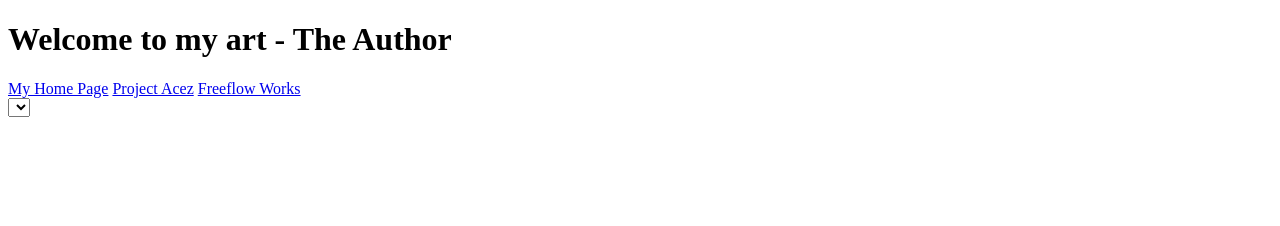
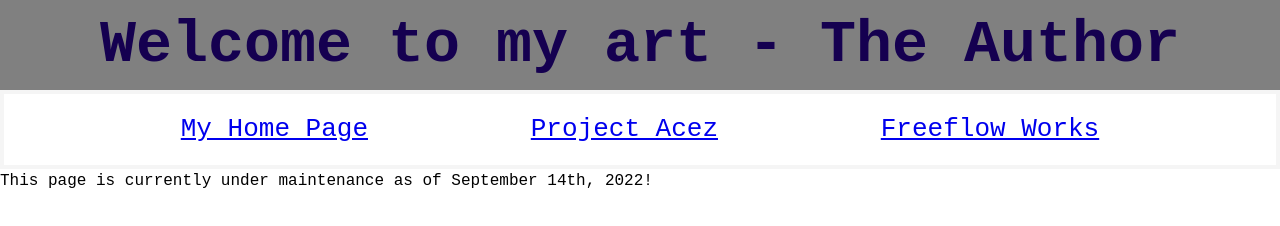
Before and after one commit to jayala2025/PersonalWebsite, a plain HTML site: page mywritingworks.html in a window 1280 px wide. Drawn offline with Linux system fonts and the light colour scheme; a web font is replaced by a local one.

Commit message:
Updated the body text color, created a page for Project Acez, and I added CSS to the writing works page.

```diff
--- a/mywritingworks.html
+++ b/mywritingworks.html
@@ -4,6 +4,7 @@
     <meta charset="UTF-8">
     <meta http-equiv="X-UA-Compatible" content="IE=edge">
     <meta name="viewport" content="width=device-width, initial-scale=1.0">
+    <link href="wwstyle.css" rel="stylesheet">
     <title>Jose's Writing Works</title>
     <style>
         @import url('https://fonts.googleapis.com/css2?family=Abril+Fatface&family=Ibarra+Real+Nova&family=Merriweather:ital@1&family=Space+Mono&family=Work+Sans:wght@400;500;800&display=swap');
@@ -12,14 +13,12 @@
         <div class="wwheader" >
             <nav class="wwnavbar">
                 <a class="homenav" href="index.html">My Home Page</a>
-                <a class="projectaceznav" href="#projectacez">Project Acez</a>
+                <a class="projectaceznav" href="projectacez.html">Project Acez</a>
                 <a class="freeflownav" href="#freeflow">Freeflow Works</a>
             </nav>
         </div>
 </head>
 <body>
-    <select class="projectacezchapterselection">
-
-    </select>
+    <p class="underconsign">This page is currently under maintenance as of September 14th, 2022!</p>
 </body>
 </html>
--- a/style.css
+++ b/style.css
@@ -92,7 +92,9 @@ select {
     font-size: 60px;
 }
 
-
+a{
+  color: red;
+}
 .navbar {
     display: flex;
     justify-content: space-evenly;
@@ -113,7 +115,7 @@ select {
 
 body{
     background-color: black;
-    color: khaki;
+    color: red;
     border: 0 auto;
     margin: 0 auto;
     height: auto;
@@ -137,7 +139,7 @@ body{
 }
 
 .footercontents {
-    background-color: khaki;
+    background-color: darkgray;
     color: whitesmoke;
     height: auto;
     width: auto;
--- a/wwstyle.css
+++ b/wwstyle.css
@@ -76,3 +76,23 @@ select {
 * {
     font-family:'Ibarra Real Nova', 'Courier New', Courier, monospace;
   }
+
+.wwheadertitle{
+  color: #150050;
+  background-color: gray;
+  font-size: 60px;
+  text-align: center;
+}
+.wwnavbar {
+  display: flex;
+  justify-content: space-evenly;
+  border: 4px solid whitesmoke;
+  padding: auto;
+  min-width: auto;
+  min-height: auto;
+  font-size: 26px;
+  padding: 16px 14px;
+  color:black;
+  width: auto;
+  font-weight: 400;
+}
```
Also changed, not shown: index.html (+5 -3 lines), projectacez.html (added, +17 -0 lines).
